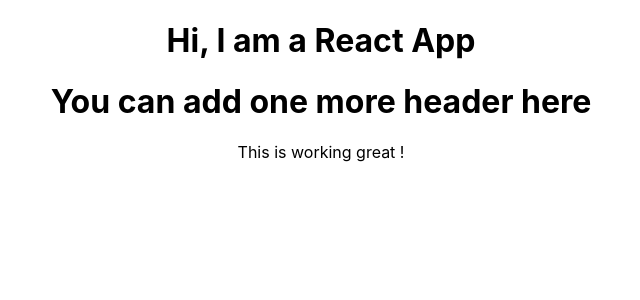
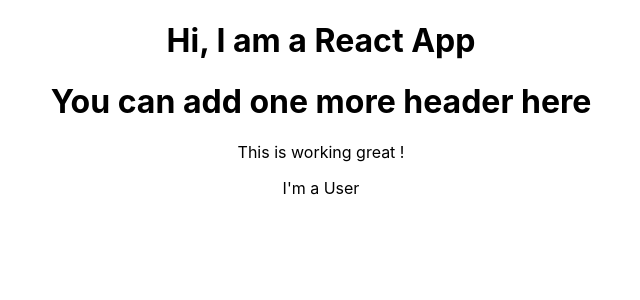
Before and after one commit to mohammedsibgathulla/React, a React (Create React App) app in the folder my-app/: page / in a window 1280 px wide. Shown: the top 300 px of the page, without its empty margins (319-959 px from the left). Built offline with nearby package versions, Linux system fonts and the light colour scheme.

Commit message:
Creating A Functional Component

```diff
--- a/my-app/src/App.js
+++ b/my-app/src/App.js
@@ -1,18 +1,21 @@
-import React from 'react';
+import React, {Component} from 'react';
 import './App.css';
+import User from './User/User';
 
-function App() {
-  return (
-    <div className="App">
+class App extends Component {
+  render(){
+   return ( <div className="App">
       <h1> Hi, I am a React App</h1>
       <h1> You can add one more header here</h1>
       <p>This is working great ! </p>
+      <User />
     </div>
     //<h1>Hi</h1> We can't do this here our JSX expression must have one root element
     //React.createElement('div', null, 'h1', 'Hi I am a React App')
     //React.createElement('div', {className: 'App'}, React.createElement('h1', null, 'Hi, Iam a React App')) //writing the code like this is cumbersome
     //Hence we choose above jsx code.
-  );
+   );
+  }
 }
 
 export default App;
--- /dev/null
+++ b/my-app/src/User/User.js
@@ -0,0 +1,6 @@
+import React from 'react';
+const user = function() {
+    return <p>I'm a User</p>
+}
+
+export default user;
```
Also changed, not shown: 1 other file (tests, documents, lock files or other folders).
